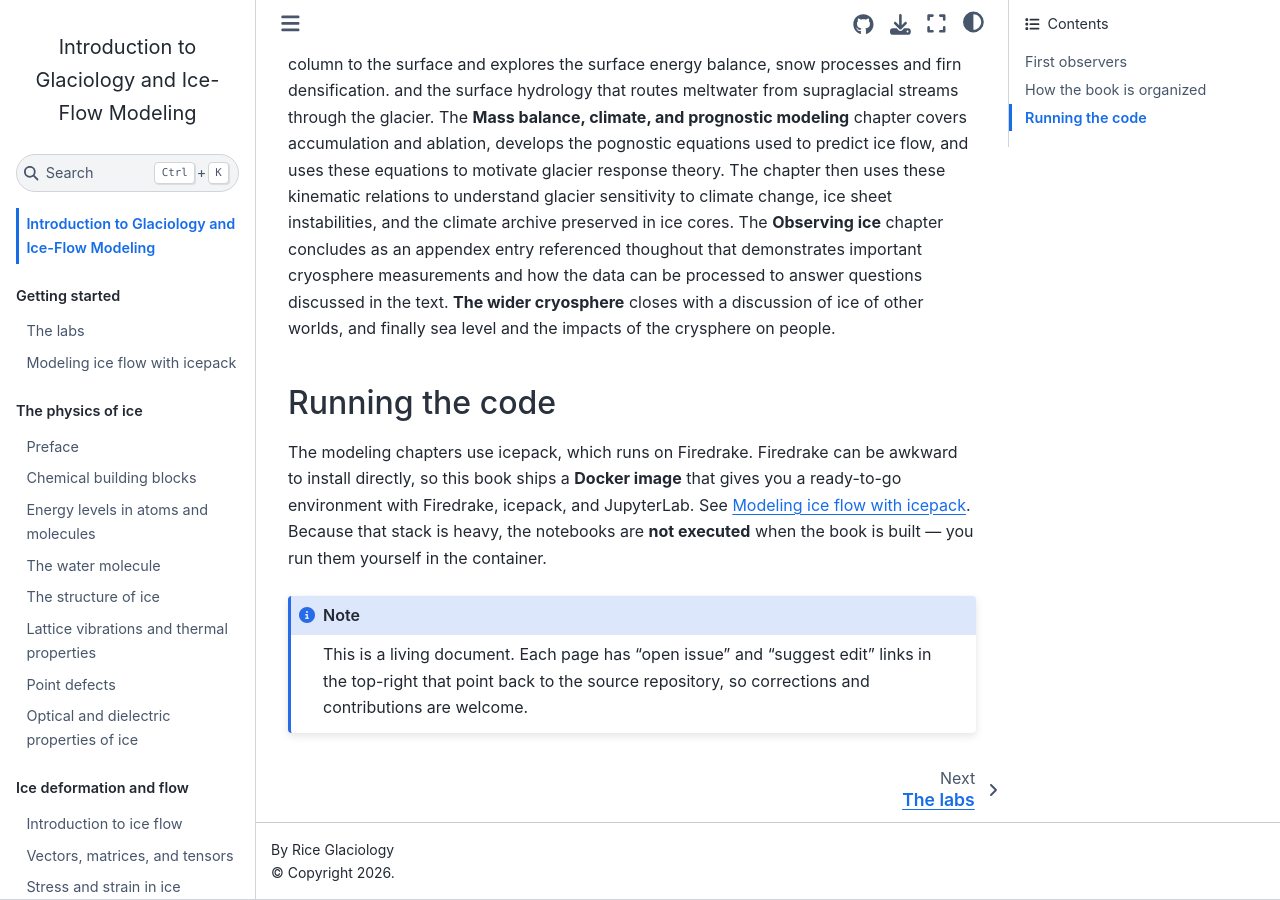
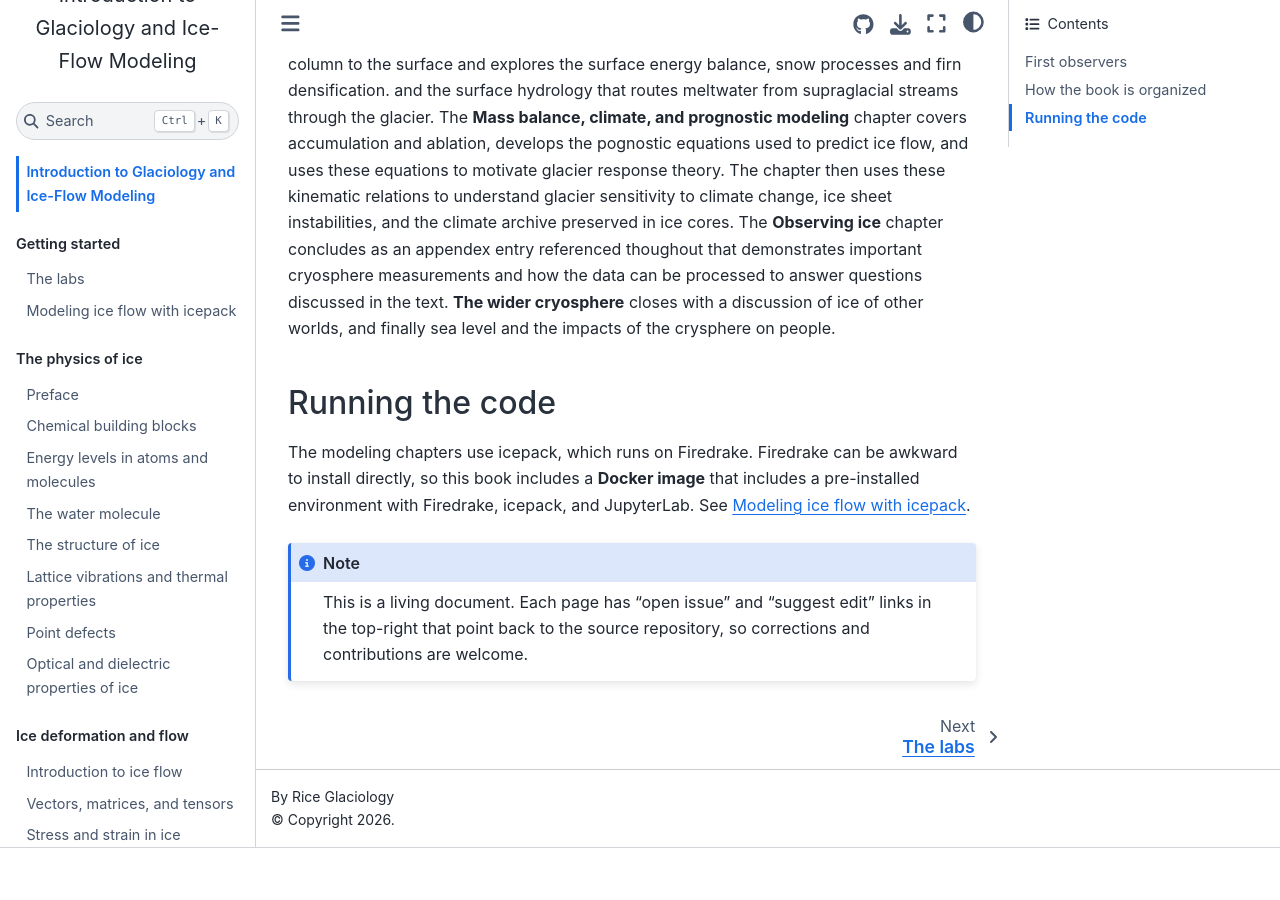
Before and after one commit to rice-glaciology/glaciology-book, a Jupyter Book: the page built from intro.md, in a window 1280 px wide and 900 px high, scrolled down 2325 px. Built offline with Jupyter Book 1.0.4 settings and Sphinx 7.4.7 and the Sphinx Book theme 1.1.4, drawn with Linux system fonts in a browser that asks for light colours; pages that are not in the unit, such as notebooks, are missing from menus; cross-references to code outside the pages are shown as plain code; after the commit the page ends 3173 px from its top, so only the background shows below that.

Commit message:
Revise intro and running code sections in intro.md
Updated the introduction and running code sections for clarity and correctness.

````diff
--- a/intro.md
+++ b/intro.md
@@ -20,7 +20,7 @@ The chapters of our book build on one another and are ordered around the ingredi
 
 ## Running the code
 
-The modeling chapters use icepack, which runs on Firedrake. Firedrake can be awkward to install directly, so this book ships a **Docker image** that gives you a ready-to-go environment with Firedrake, icepack, and JupyterLab. See {doc}`sections/modeling/icepack-intro`. Because that stack is heavy, the notebooks are **not executed** when the book is built — you run them yourself in the container.
+The modeling chapters use icepack, which runs on Firedrake. Firedrake can be awkward to install directly, so this book includes a **Docker image** that includes a pre-installed environment with Firedrake, icepack, and JupyterLab. See {doc}`sections/modeling/icepack-intro`.
 
 ```{note}
 This is a living document. Each page has "open issue" and "suggest edit" links in the top-right that point back to the source repository, so corrections and contributions are welcome.
````
